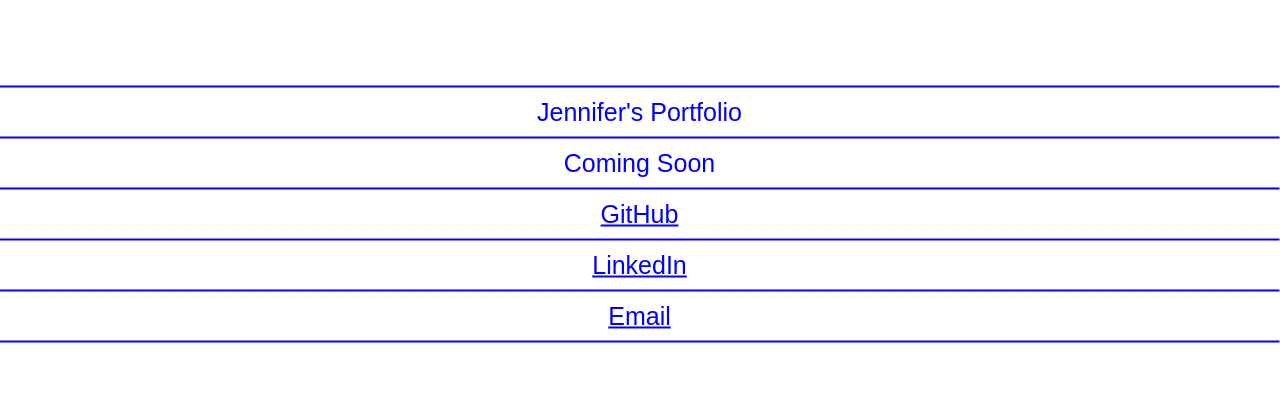
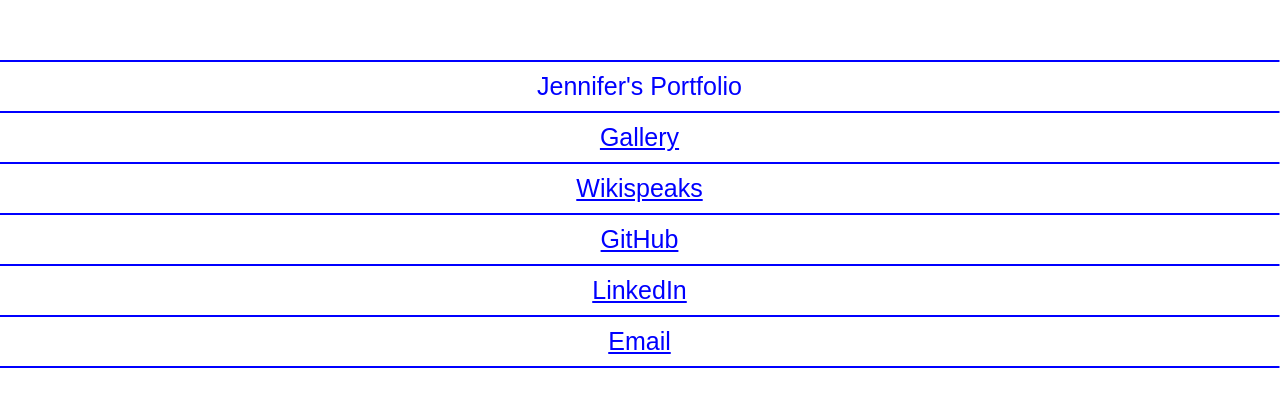
Before and after one commit to jennifer/personal-simple-site, a plain HTML site: page index.html in a window 1280 px wide. Shown: the part 194-600 px from the top of the page. Drawn offline with Linux system fonts and the light colour scheme.

Commit message:
add project links

```diff
--- a/index.html
+++ b/index.html
@@ -26,7 +26,8 @@
 </head>
 <body>
   <h1>Jennifer's Portfolio</h1>
-  <h2>Coming Soon</h2>
+  <a href='https://website-gallery.herokuapp.com/' target='_blank'>Gallery</a>
+  <a href='https://wikispeaks.herokuapp.com/' target='_blank'>Wikispeaks</a>
   <a href='https://github.com/jennifer' target='_blank'>GitHub</a>
   <a href='https://www.linkedin.com/in/kerssen/' target='_blank'>LinkedIn</a>
   <a href='mailto:jjkerssen@gmail.com'>Email</a>
```
